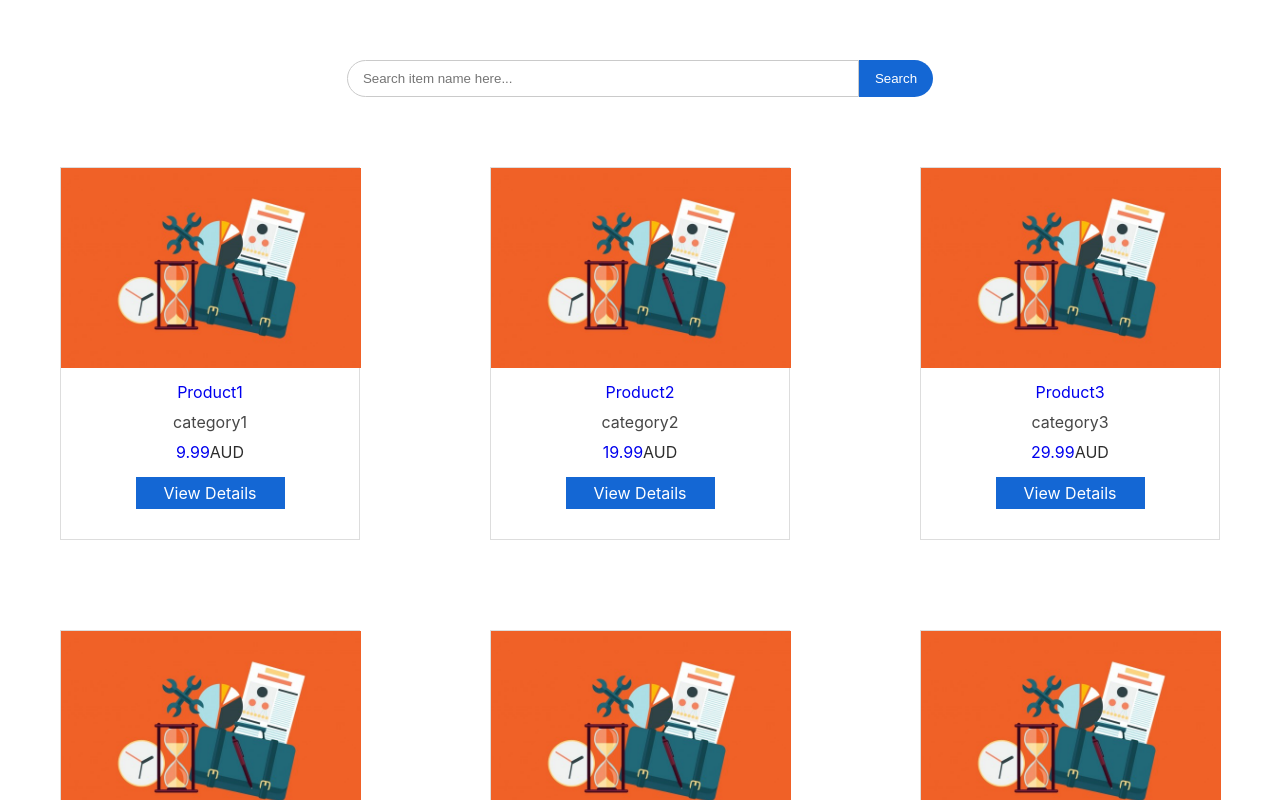
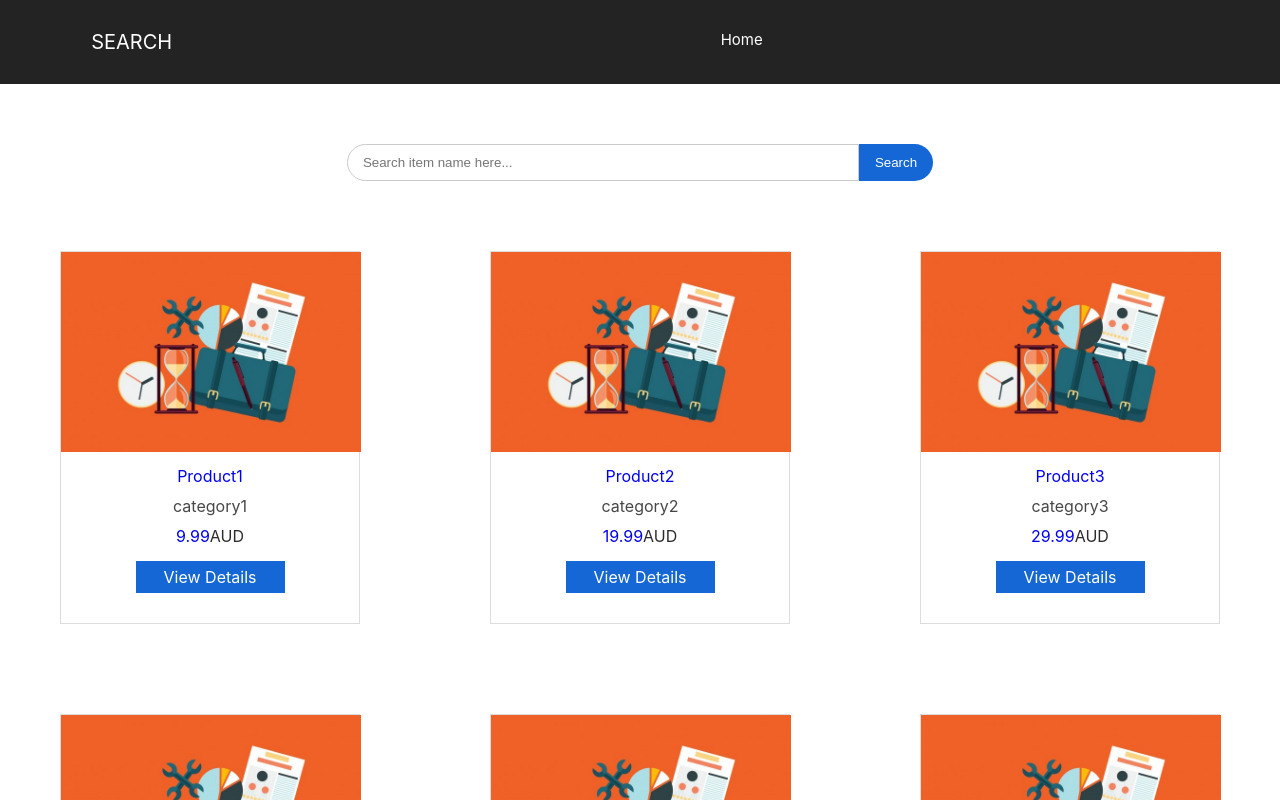
Before and after one commit to ruihuaniu/search-what-you-want, a React (Create React App) app: page / in a window 1280 px wide. Shown: the top 800 px of the page. Built offline with nearby package versions, Linux system fonts and the light colour scheme.

Commit message:
Add header

```diff
--- a/src/App.js
+++ b/src/App.js
@@ -5,6 +5,7 @@ import { ProductContext } from './components/ProductContext.js'
 import SearchBar from './components/SearchBar/SearchBar';
 import Footer from './components/Footer/Footer';
 import MainRouter from './MainRouter';
+import Header from './components/Header/Header';
 
 function App() {
 
@@ -29,6 +30,7 @@ function App() {
   return (
     <Router>
       <div className="app-container">
+        <Header />
         {/* <ProductsContainer /> */}
         <ProductContext.Provider value={{ products, setProducts, data }} >
           {/* <SearchBar data={data} /> */}
--- /dev/null
+++ b/src/components/Header/Header.js
@@ -0,0 +1,13 @@
+import React from 'react'
+import './Header.scss'
+
+function Header() {
+    return (
+        <div className="header-container">
+            <div className="header-container-logo">SEARCH</div>
+            <div className="header-container-menu"><a href="/" className="menu-home">Home</a></div>
+        </div>
+    )
+}
+
+export default Header
--- /dev/null
+++ b/src/components/Header/Header.scss
@@ -0,0 +1,26 @@
+.header-container {
+  text-align: center;
+  padding: 30px;
+  background: #232323;
+  color: #ffffff;
+  display: flex;
+
+  .header-container-logo {
+    width: 20%;
+    font-size: 20px;
+  }
+
+  .header-container-menu {
+    width: 100%;
+    font-size: 15px;
+
+    .menu-home {
+      color: #ffffff;
+      text-decoration: none;
+    }
+
+    .menu-home:hover {
+      color: #82cdff;
+    }
+  }
+}
--- a/src/components/ProductsContainer/ProductsContainer.scss
+++ b/src/components/ProductsContainer/ProductsContainer.scss
@@ -8,7 +8,7 @@
   display: grid;
   grid-template-columns: repeat(auto-fit, minmax(300px, 1fr));
   grid-gap: 30px;
-  justify-content: space-around;
+  //justify-content: space-around;
   justify-items: center;
 
   .product-card {
```
Also changed, not shown: 1 other file (tests, documents, lock files or other folders).
